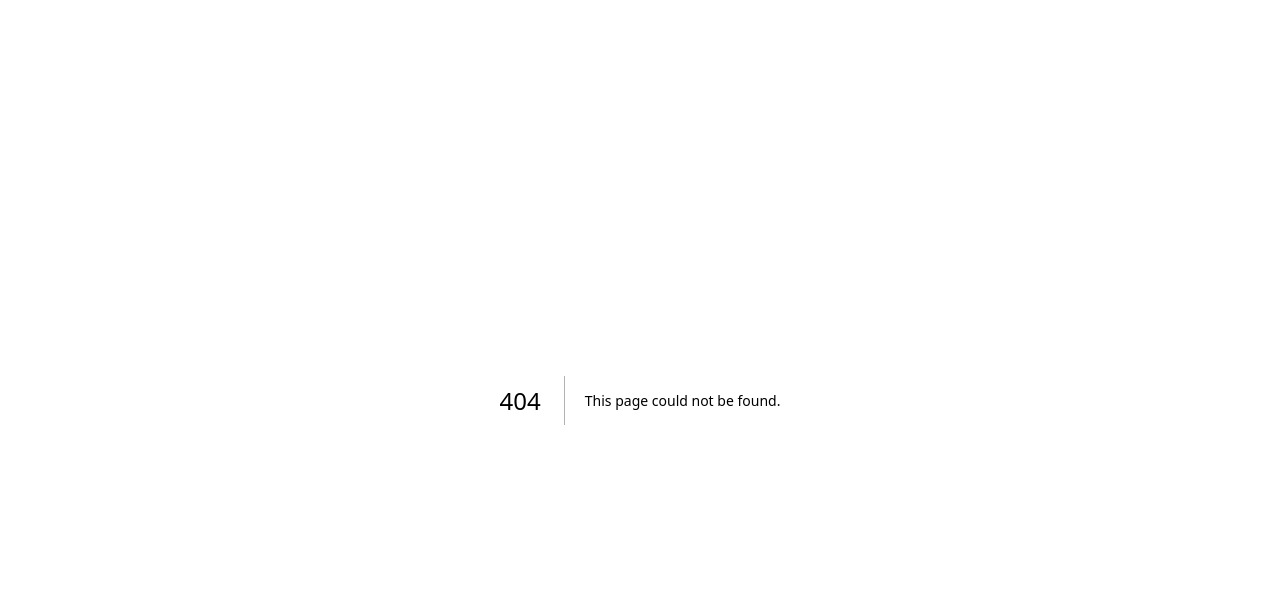
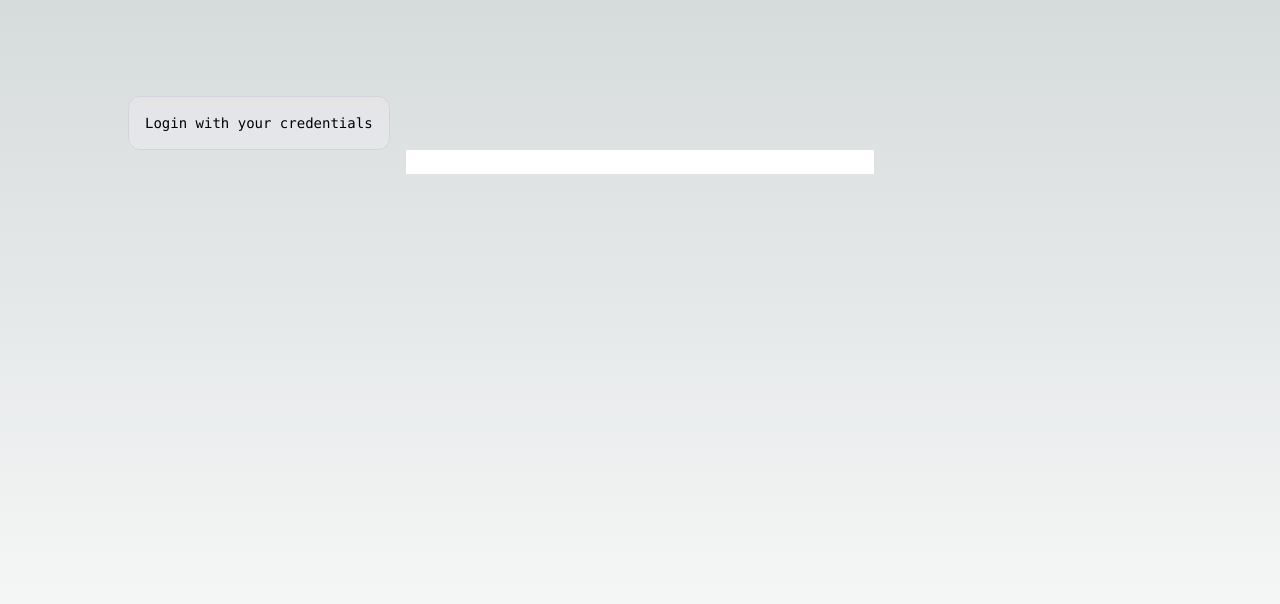
Before and after one commit to ArpeDeveloper/ammper-frontend, a Next.js app: page /login in a window 1280 px wide. Before the commit this address had no page. Shown: the top 604 px of the page. Built offline with nearby package versions, Linux system fonts and the light colour scheme.

Commit message:
login page

```diff
--- /dev/null
+++ b/app/login/layout.tsx
@@ -0,0 +1,22 @@
+import type { Metadata } from 'next'
+import { Inter } from 'next/font/google'
+import '../globals.css'
+
+const inter = Inter({ subsets: ['latin'] })
+
+export const metadata: Metadata = {
+  title: 'Login',
+  description: 'login to app',
+}
+
+export default function RootLayout({
+  children,
+}: {
+  children: React.ReactNode
+}) {
+  return (
+    <html lang="en">
+      <body className={inter.className}>{children}</body>
+    </html>
+  )
+}
--- /dev/null
+++ b/app/login/page.tsx
@@ -0,0 +1,19 @@
+
+export default function Home() {
+  return (
+    <main className="flex min-h-screen flex-col items-center p-24">
+      <div className="z-10 max-w-5xl w-full items-center justify-between font-mono text-sm lg:flex">
+        <p className="fixed left-0 top-0 flex w-full justify-center border-b border-gray-300 bg-gradient-to-b from-zinc-200 pb-6 pt-8 backdrop-blur-2xl dark:border-neutral-800 dark:bg-zinc-800/30 dark:from-inherit lg:static lg:w-auto  lg:rounded-xl lg:border lg:bg-gray-200 lg:p-4 lg:dark:bg-zinc-800/30">
+          Login with your credentials
+        </p>
+      </div>
+
+      <div className=" ">
+        <form>
+          <input type="text"/>
+          <input type="password"/>
+        </form>
+      </div>
+    </main>
+  )
+}
```
